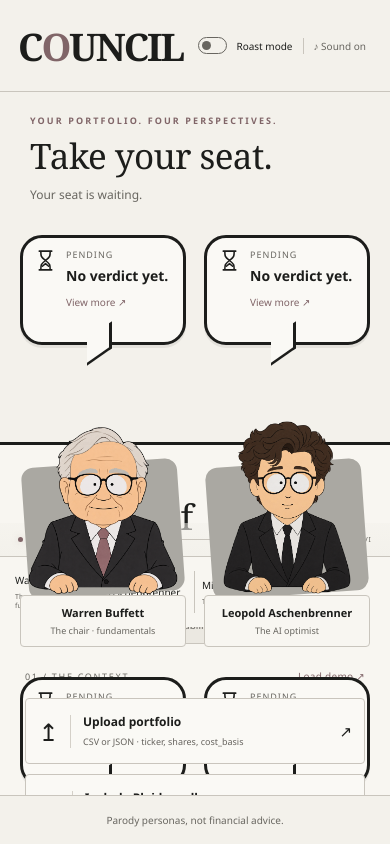
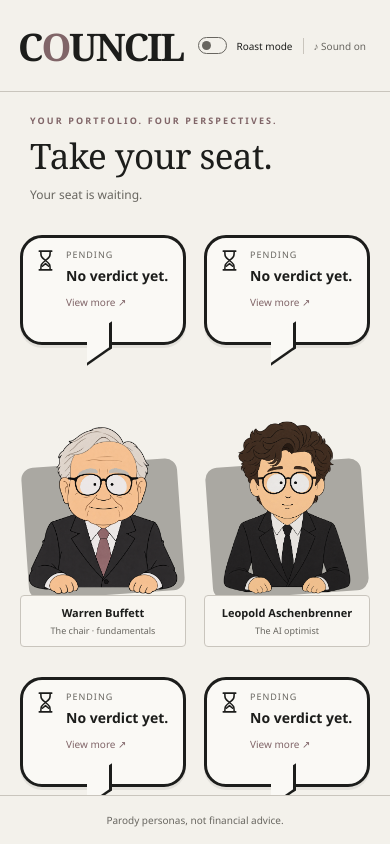
Before and after one commit to AnalystTom/Moneytalks_hack, a React (Vite) app in the folder web/: page / in a window 390 px wide. Built offline with nearby package versions, Linux system fonts and the light colour scheme.

Commit message:
no-mistakes(review): Prevent mobile boardroom and panel row overlap

```diff
--- a/web/src/style.css
+++ b/web/src/style.css
@@ -1002,6 +1002,7 @@ footer p {
   }
   .layout {
     grid-template-columns: 1fr;
+    grid-auto-rows: max-content;
     height: auto;
   }
   .stage {
```
